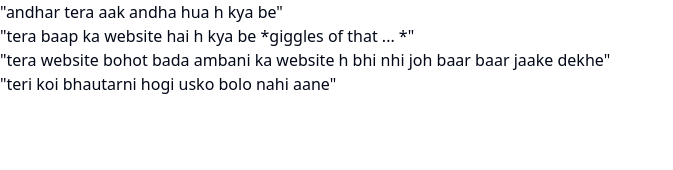
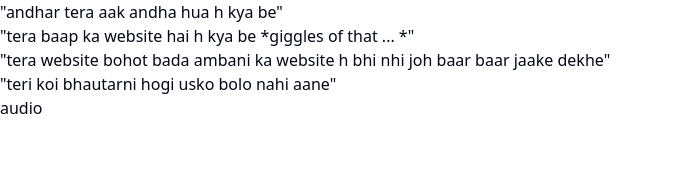
Before and after one commit to advAltTsx/axer, a Next.js app: page /messages in a window 1280 px wide. Shown: the top 170 px of the page, without its empty margins (0-673 px from the left). Built offline with nearby package versions, Linux system fonts and the light colour scheme.

Commit message:
Update page.tsx

```diff
--- a/app/messages/page.tsx
+++ b/app/messages/page.tsx
@@ -56,7 +56,8 @@
       {'"andhar tera aak andha hua h kya be"'} <br/>
       {'"tera baap ka website hai h kya be *giggles of that ... *"'} <br/>
       {'"tera website bohot bada ambani ka website h bhi nhi joh baar baar jaake dekhe"'} <br/>
-      {'"teri koi bhautarni hogi usko bolo nahi aane"'}
+      {'"teri koi bhautarni hogi usko bolo nahi aane"'} <br/>
+      <Link href="/worstpersonever.mp3"><span classname="text-blue-500 underline">audio</span></Link>
     </main>
   );
 }
```
